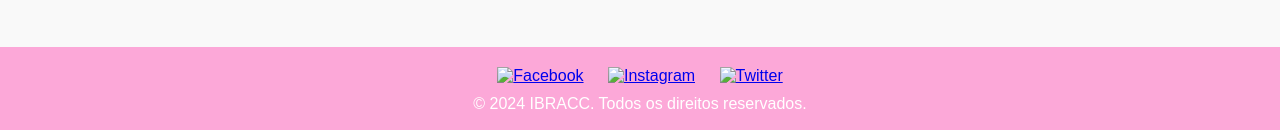
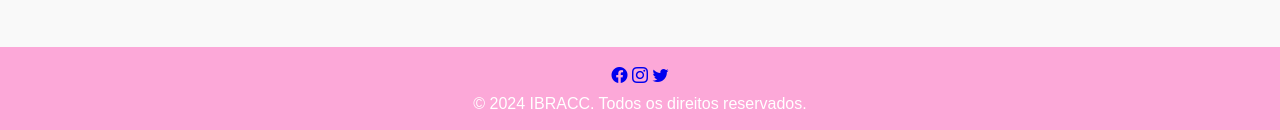
Before and after one commit to jhonatan3307/ibraccam, a plain HTML site: page index.html in a window 1280 px wide. Shown: the part 814-944 px from the top of the page. Drawn offline with nearby package versions, Linux system fonts and the light colour scheme.

Commit message:
Update index.html

```diff
--- a/index.html
+++ b/index.html
@@ -94,9 +94,9 @@
     <!-- rodape -->
     <footer>
         <div class="social-media">
-            <a href="#"><img src="facebook.png" alt="Facebook"></a>
-            <a href="#"><img src="instagram.png" alt="Instagram"></a>
-            <a href="#"><img src="twitter.png" alt="Twitter"></a>
+            <a href="#"><i class="bi bi-facebook"></i></a>
+            <a href="#"><i class="bi bi-instagram"></i></a>
+            <a href="#"><i class="bi bi-twitter"></i></a>
         </div>
         <p>&copy; 2024 IBRACC. Todos os direitos reservados.</p>
     </footer>
```
